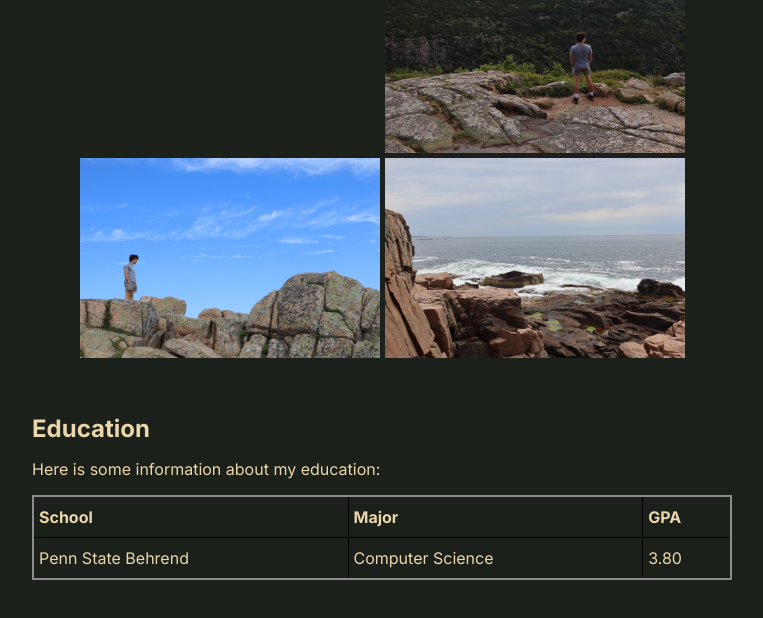
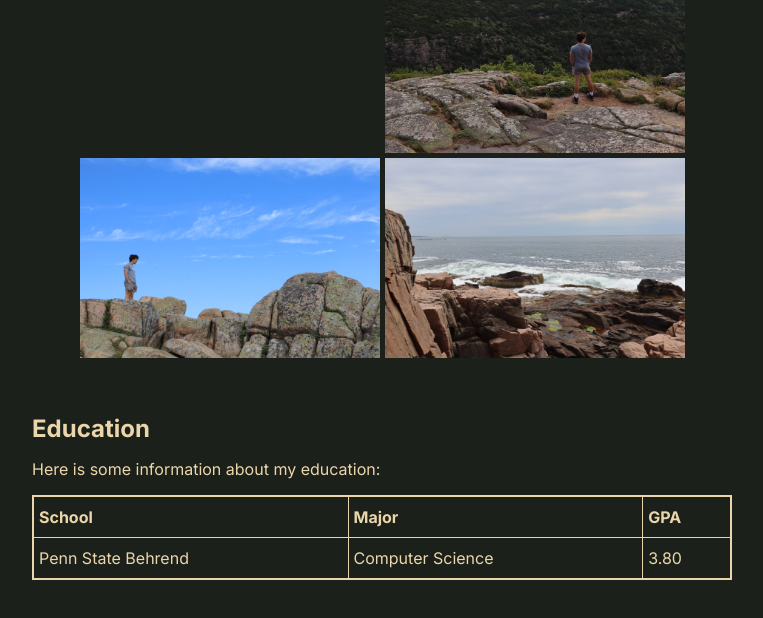
Before and after one commit to dylan-000/portfolio-site, a website built with Vite: page index.html in a window 1280 px wide. Shown: the part 983-1601 px from the top of the page, without its empty margins (258-1021 px from the left). Built offline with nearby package versions, Linux system fonts and the light colour scheme.

Commit message:
Small changes to style

```diff
--- a/style.css
+++ b/style.css
@@ -75,7 +75,7 @@ body {
 
 .table-container {
     border-collapse: collapse;
-    border: 2px solid rgb(140 140 140);
+    border: 2px solid #EBD5AB;
     width: 100%;
 }
 
@@ -85,7 +85,7 @@ body {
 }
 
 .tg td {
-    border-color: black;
+    border-color: #EBD5AB;
     border-style: solid;
     border-width: 1px;
     overflow: hidden;
@@ -94,7 +94,7 @@ body {
 }
 
 .tg th {
-    border-color: black;
+    border-color: #EBD5AB;
     border-style: solid;
     border-width: 1px;
     overflow: hidden;
```
Also changed, not shown: 1 other file.
